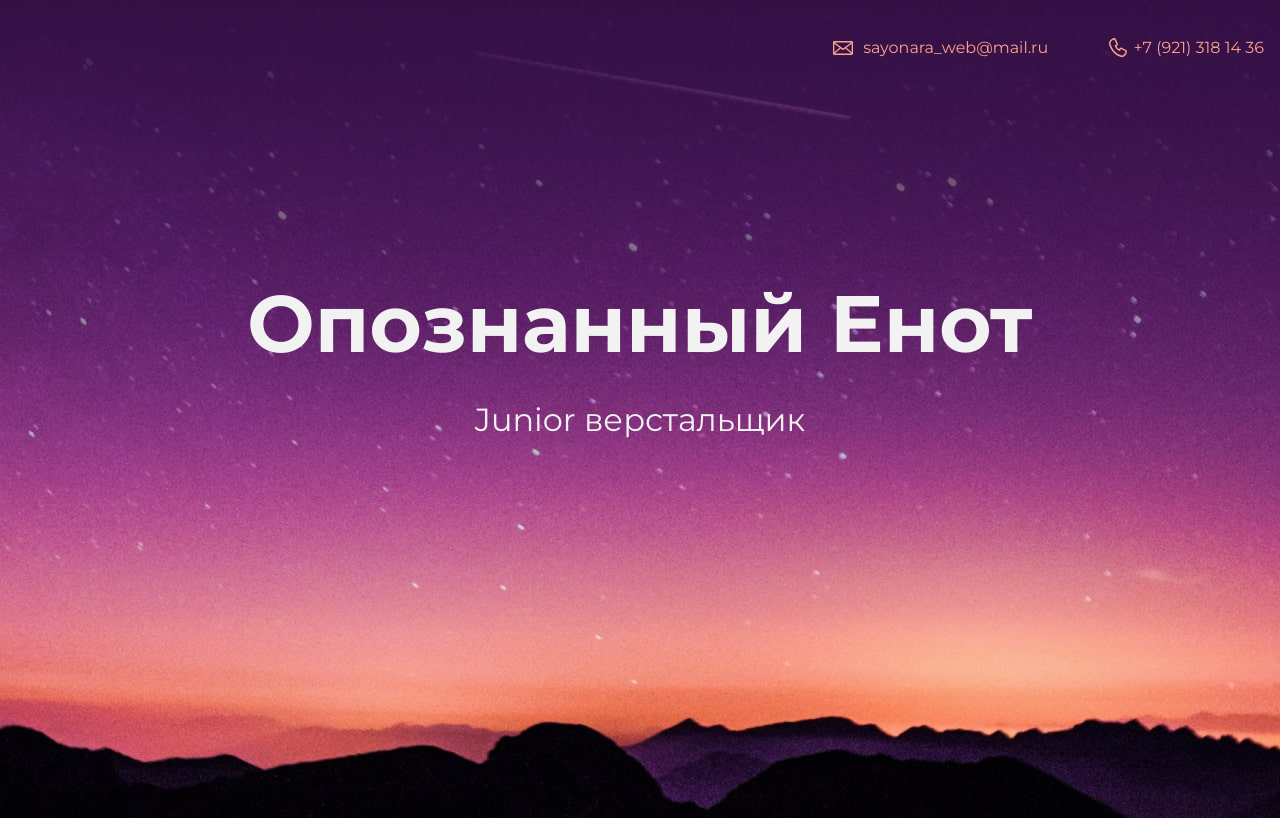
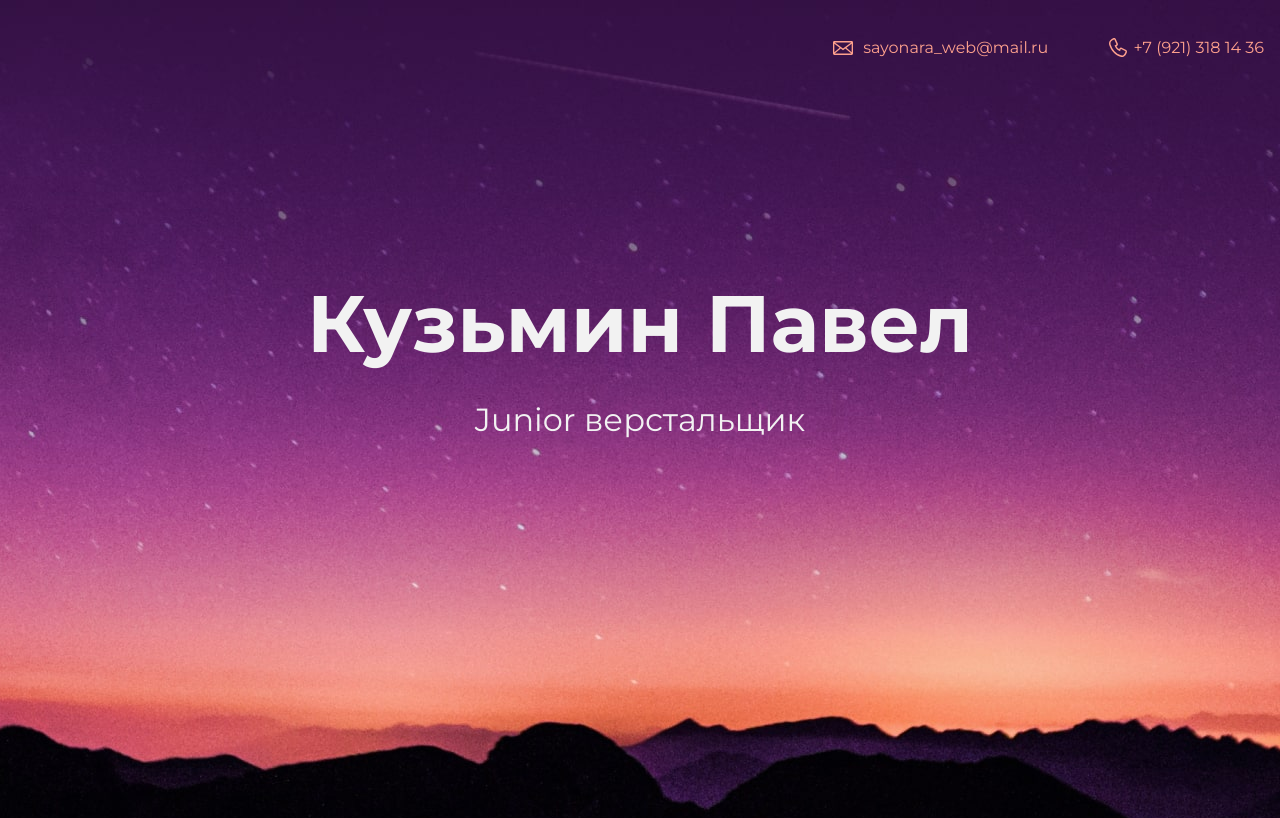
Before and after one commit to KuzminSPB/my-site, a plain HTML site: page index.html in a window 1280 px wide. Shown: the top 818 px of the page. Drawn offline with Linux system fonts and the light colour scheme.

Commit message:
изменен заголовок

```diff
--- a/index.html
+++ b/index.html
@@ -17,7 +17,7 @@
 
     <section class="hero-image">
       <div class="container">
-      <h1 class="heading">Опознанный Енот</h1>
+      <h1 class="heading">Кузьмин Павел</h1>
       <p>Junior верстальщик</p>
     </div>
     </section>
```
